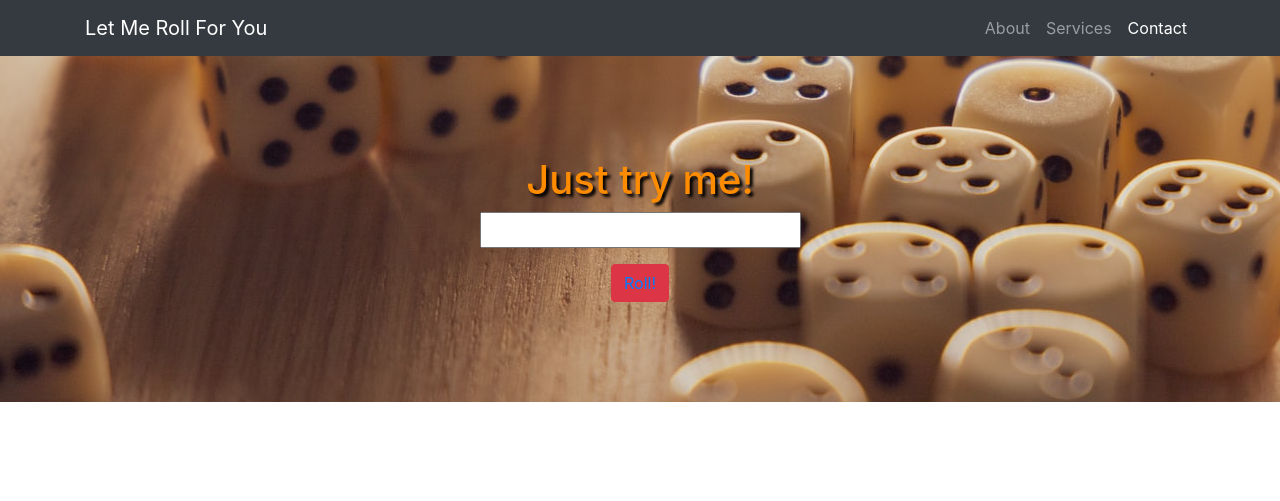
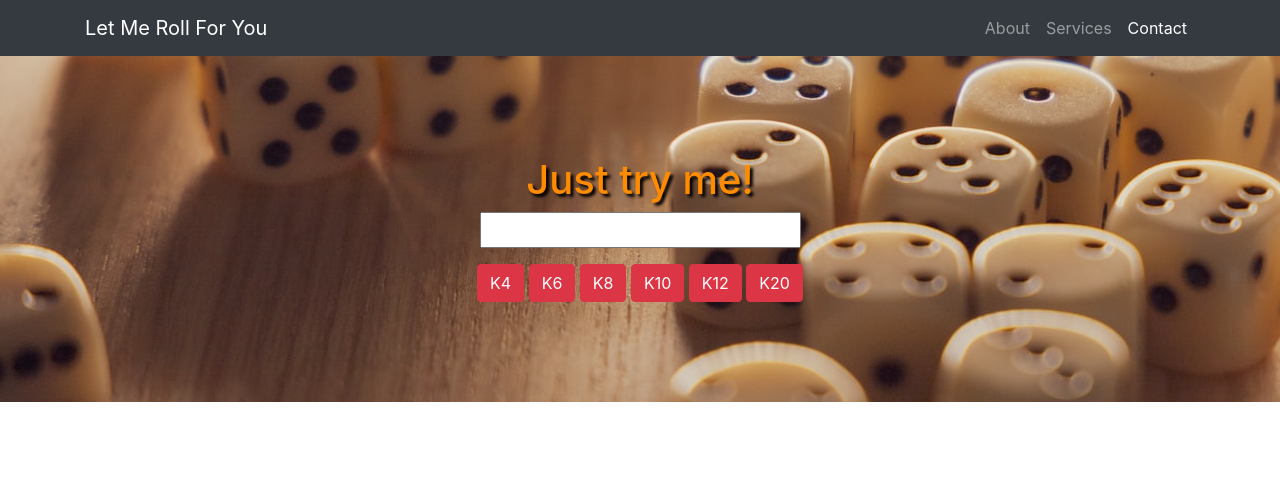
Before and after one commit to latosmichal/LetMeRollForYou, a Django app: page / in a window 1280 px wide. Shown: the top 501 px of the page. Run offline with Django 3.2, Linux system fonts and the light colour scheme; some libraries are stand-ins or nearby versions.

Commit message:
Added various dice types working with API

```diff
--- a/roll/randoms.py
+++ b/roll/randoms.py
@@ -8,7 +8,7 @@ def get_roll_from_random(k=6, n=1):
         "jsonrpc": "2.0",
         "method": "generateIntegers",
         "params": {
-            "apiKey": "ed4f8294-a9d9-431b-9bd8-233e086753fb",
+            "apiKey": "",
             "n": n,
             "min": 1,
             "max": k,
--- a/roll/templates/roll/roll_main.html
+++ b/roll/templates/roll/roll_main.html
@@ -49,7 +49,14 @@
     <div class="container text-center">
       <h1>Just try me!</h1>
       <p class="lead"><input readonly class="roller" value="{{roll}}"></p>
-      <button type="button" class="btn btn-danger" name="RollIt"><a href="{% url 'get_roll'%}">Roll!</a></button>
+      <form method="GET" action="{% url 'roll_main'%}">
+        <button type="submit" value=4 class="btn btn-danger" name="k">K4</button>
+        <button type="submit" value=6 class="btn btn-danger" name="k">K6</button>
+        <button type="submit" value=8 class="btn btn-danger" name="k">K8</button>
+        <button type="submit" value=10 class="btn btn-danger" name="k">K10</button>
+        <button type="submit" value=12 class="btn btn-danger" name="k">K12</button>
+        <button type="submit" value=20 class="btn btn-danger" name="k">K20</button>
+      </form>
     </div>
   </header>
 
--- a/roll/urls.py
+++ b/roll/urls.py
@@ -3,5 +3,5 @@ from . import views
 
 urlpatterns = [
     path('', views.roll_main, name='roll_main'),
-    path('/roll', views.get_roll, name='get_roll')
+    #path('roll', views.get_roll, name='get_roll')
 ]
--- a/roll/views.py
+++ b/roll/views.py
@@ -7,6 +7,7 @@ from roll.randoms import get_roll_from_random
 def roll_main(request):
     if request.method == 'GET':
         k = request.GET.get('k')
+        print(k)
         if k:
             roll=get_roll_from_random(k=k, n=1)[0]
             return render(request, 'roll/roll_main.html', {'roll':roll})
```
